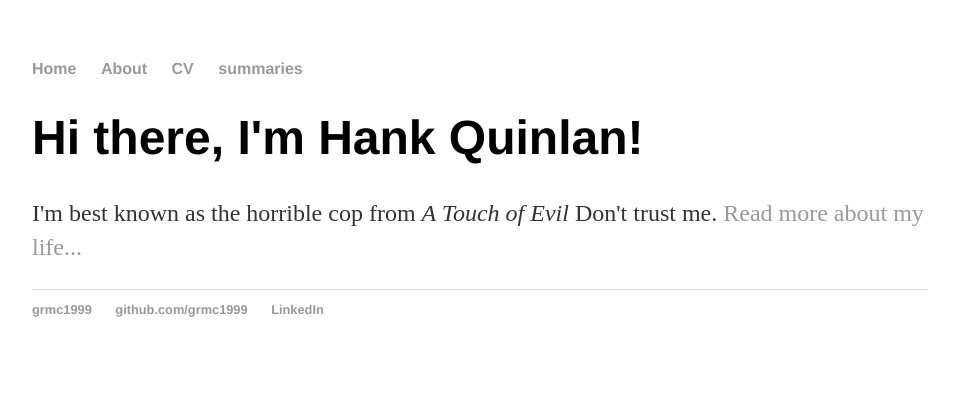
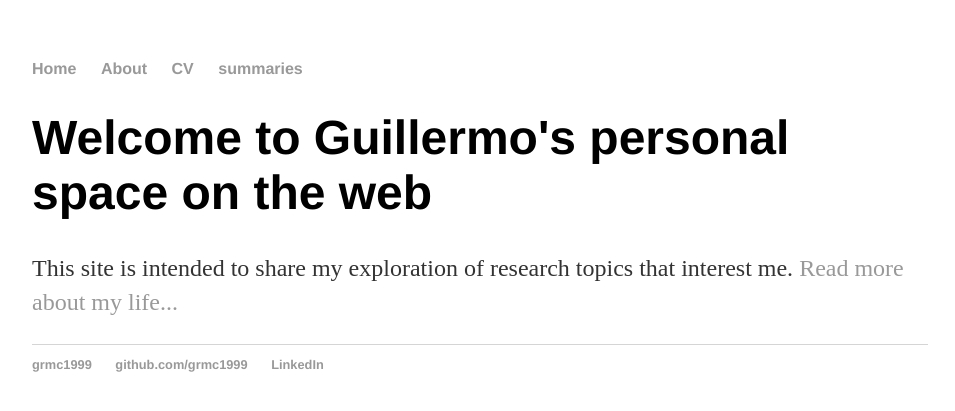
Before and after one commit to grmc1999/grmc1999.github.io, a Jekyll site: the page built from index.html, in a window 1280 px wide. Shown: the top 411 px of the page, without its empty margins (160-1115 px from the left). Built offline with Jekyll 4.4.1, drawn with Linux system fonts in a browser that asks for light colours.

Commit message:
Update index.html

```diff
--- a/index.html
+++ b/index.html
@@ -4,6 +4,6 @@ title: Hank Quinlan, Horrible Cop
 ---
 
 <div class="blurb">
-	<h1>Hi there, I'm Hank Quinlan!</h1>
-	<p>I'm best known as the horrible cop from <em>A Touch of Evil</em> Don't trust me. <a href="/about">Read more about my life...</a></p>
+	<h1>Welcome to Guillermo's personal space on the web</h1>
+	<p>This site is intended to share my exploration of research topics that interest me. <a href="/about">Read more about my life...</a></p>
 </div><!-- /.blurb -->
```
